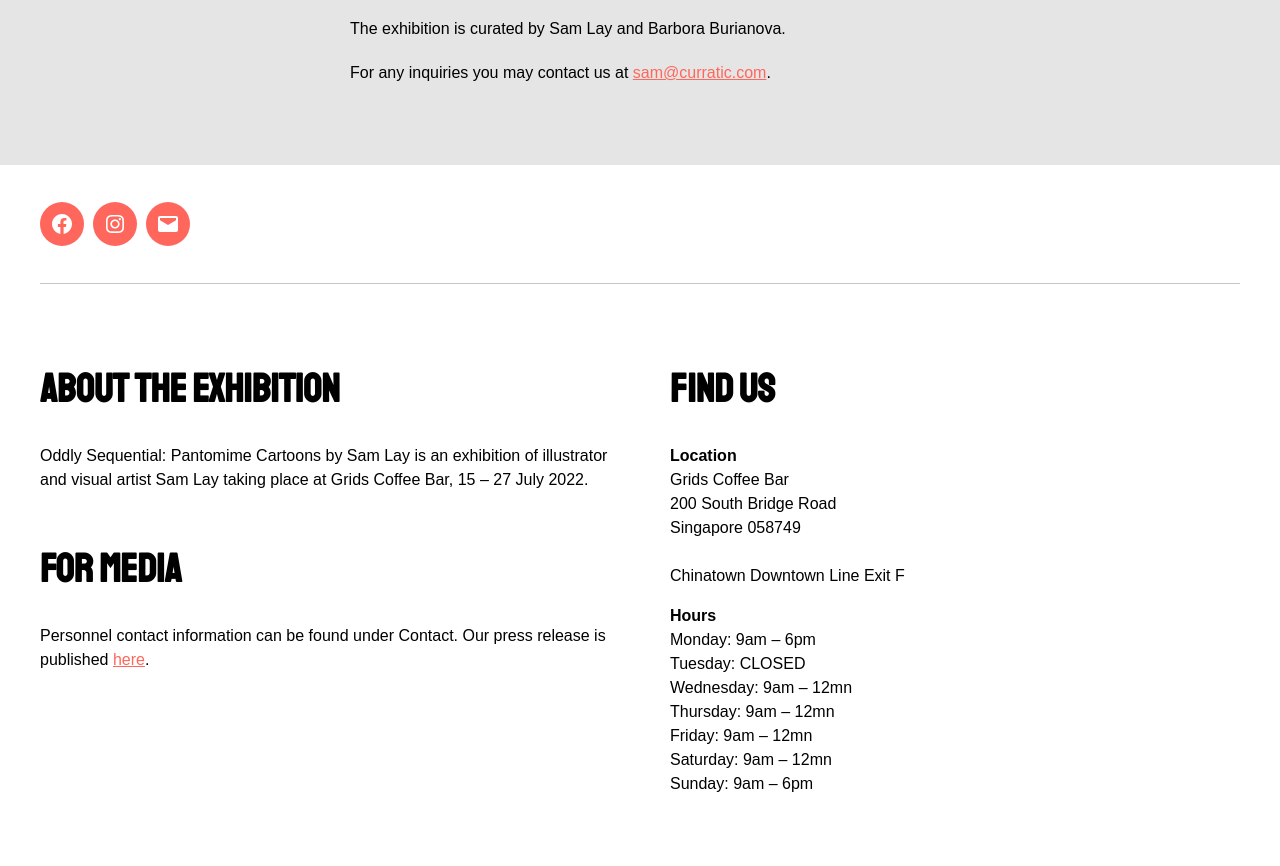
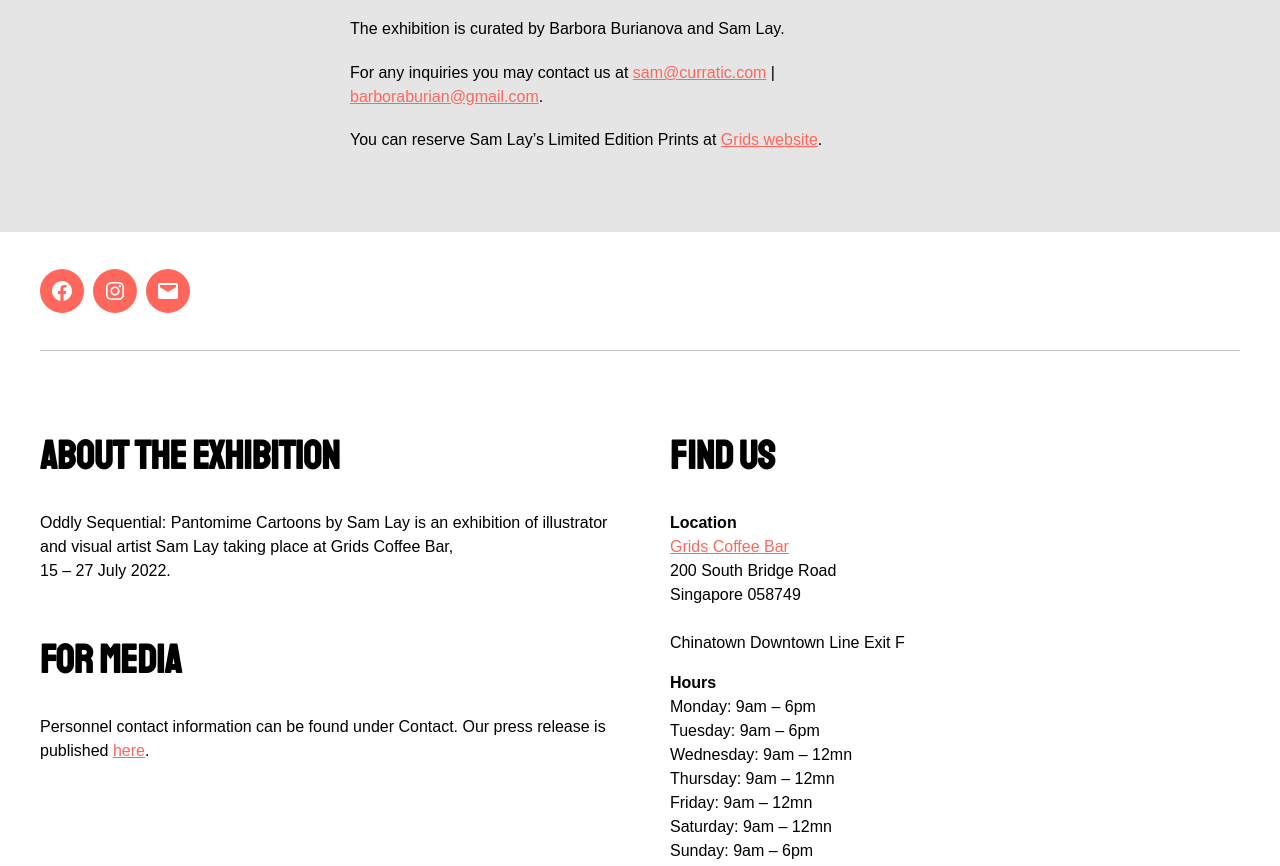
Before and after one commit to oddlysequential/oddlysequential.github.io, a plain HTML site: page contact/index.html in a window 1280 px wide. Shown: the part 580-1446 px from the top of the page. Drawn offline with Linux system fonts and the light colour scheme; a script that the page names is missing.

Commit message:
zmena doby

```diff
--- a/contact/index.html
+++ b/contact/index.html
@@ -244,8 +244,9 @@
   <div class="post-inner thin">
     <div class="entry-content">
       <p>Sam Lay is a Singapore based visual artist, illustrator, and cartoonist. Sam Lay’s practice explores and satirizes our universal experience where the humor of everyday life is celebrated on a level that everyone can enjoy and understand. As a champion of the silent comic or pantomime technique, Sam Lay lets his illustrations deliver the narrative or punchline without the accompanying text or speech of conventional cartoons.</p>
-<p>The exhibition is curated by Sam Lay and Barbora Burianova.</p>
-<p>For any inquiries you may contact us at <a href="mailto:sam@curratic.com">sam@curratic.com</a>.</p>
+<p>The exhibition is curated by Barbora Burianova and Sam Lay.</p>
+<p>For any inquiries you may contact us at <a href="mailto:sam@curratic.com">sam@curratic.com</a> | <a href="mailto:barboraburian@gmail.com">barboraburian@gmail.com</a>.</p>
+<p>You can reserve Sam Lay&rsquo;s Limited Edition Prints at <a href=https://grids.sg/collections/oddly-sequential/ target=_blank>Grids website</a>.</p>
 
     </div>
   </div>
@@ -305,7 +306,7 @@
             <div class="widget-content">
               <h2 class="widget-title subheading heading-size-3">About the Exhibition</h2>
               <div class="textwidget">
-                <p>Oddly Sequential: Pantomime Cartoons by Sam Lay is an exhibition of illustrator and visual artist Sam Lay taking place at Grids Coffee Bar, 15 &ndash; 27 July 2022.</p>
+                <p>Oddly Sequential: Pantomime Cartoons by Sam Lay is an exhibition of illustrator and visual artist Sam Lay taking place at Grids Coffee Bar, <br> 15 &ndash; 27 July 2022.</p>
               </div><br/><br/>
               <h2 class="widget-title subheading heading-size-3">For Media</h2>
               <div class="textwidget">
@@ -319,8 +320,8 @@
             <div class="widget-content">
               <h2 class="widget-title subheading heading-size-3">Find Us</h2>
               <div class="textwidget">
-                <p><strong>Location</strong><br/> Grids Coffee Bar <br> 200 South Bridge Road <br> Singapore 058749 <br> <br> Chinatown Downtown Line Exit F</p>
-                <p><strong>Hours</strong><br/>Monday: 9am &ndash; 6pm <br> Tuesday: CLOSED <br> Wednesday: 9am &ndash; 12mn <br> Thursday: 9am &ndash; 12mn <br> Friday: 9am &ndash; 12mn <br> Saturday: 9am &ndash; 12mn <br> Sunday: 9am &ndash; 6pm</p>
+                <p><strong>Location</strong><br/> <a href=https://www.grids.sg/ target=_blank>Grids Coffee Bar</a> <br> 200 South Bridge Road <br> Singapore 058749 <br> <br> Chinatown Downtown Line Exit F</p>
+                <p><strong>Hours</strong><br/>Monday: 9am &ndash; 6pm <br> Tuesday: 9am &ndash; 6pm <br> Wednesday: 9am &ndash; 12mn <br> Thursday: 9am &ndash; 12mn <br> Friday: 9am &ndash; 12mn <br> Saturday: 9am &ndash; 12mn <br> Sunday: 9am &ndash; 6pm</p>
               </div>
             </div>
           </div>
```
Also changed, not shown: about/index.html (+6 -5 lines), author/index.html (+3 -3 lines), categories/index.html (+3 -3 lines), index.html (+4 -4 lines), search/index.html (+3 -3 lines), tags/index.html (+3 -3 lines), images/OS_website_banner.png, 1 other file.
